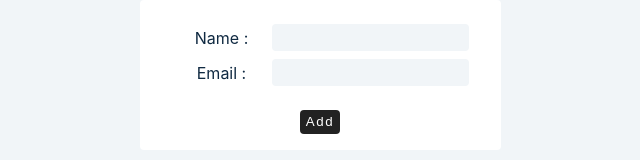
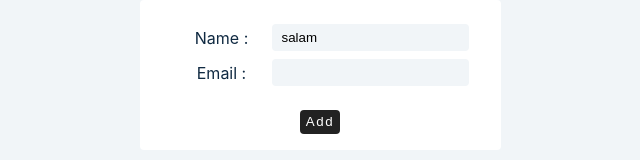
Before and after one commit to pooya2293/react-advanced-2020, a React (Create React App) app: page / in a window 1280 px wide. Shown: the top 160 px of the page, without its empty margins (320-960 px from the left). Built offline with nearby package versions, Linux system fonts and the light colour scheme.

Commit message:
add const useState and link const firstName to value of firstName HP: i should add onChange for see change live in input

```diff
--- a/src/tutorial/4-forms/setup/1-controlled-inputs.js
+++ b/src/tutorial/4-forms/setup/1-controlled-inputs.js
@@ -6,6 +6,8 @@ import React, { useState } from 'react';
 // value, onChange
 
 const ControlledInputs = () => {
+	const [firstName,setFirstName] = useState('salam')
+	const [email,setEmail] = useState('')
 	const handleSubmit = (e)=>{
 		e.preventDefault();
 		console.log('helloWorld')
@@ -16,7 +18,7 @@ const ControlledInputs = () => {
   			<form action="" className="form" onSubmit={handleSubmit}>
   				<div className="form-control">
   					<label htmlFor="firstName">Name :</label>
-  					<input type="text" id='firstName' name='firstName' />
+  					<input type="text" id='firstName' name='firstName' value={firstName} />
   				</div>
   				<div className="form-control">
   					<label htmlFor="email">Email :</label>
```
